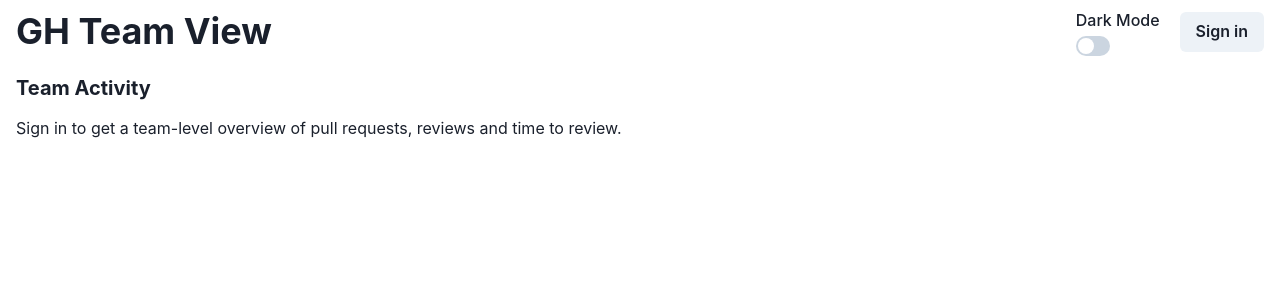
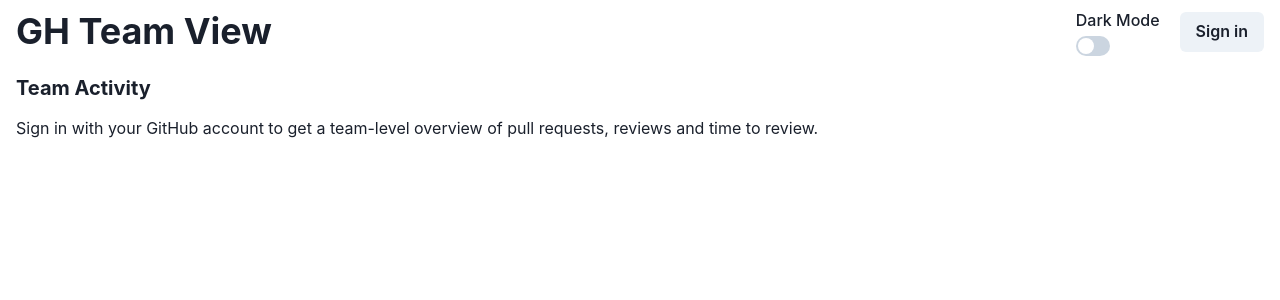
Before and after one commit to kjersten/github-graphql-ts, a Next.js app: page / in a window 1280 px wide. Shown: the top 300 px of the page. Built offline with nearby package versions, Linux system fonts and the light colour scheme; no server answers.

Commit message:
clarify the sign in prop

```diff
--- a/pages/index.tsx
+++ b/pages/index.tsx
@@ -33,8 +33,8 @@ export default function Home() {
           Team Activity
         </Heading>
         <Text fontSize="md">
-          Sign in to get a team-level overview of pull requests, reviews and
-          time to review.
+          Sign in with your GitHub account to get a team-level overview of pull
+          requests, reviews and time to review.
         </Text>
       </>
     );
```
